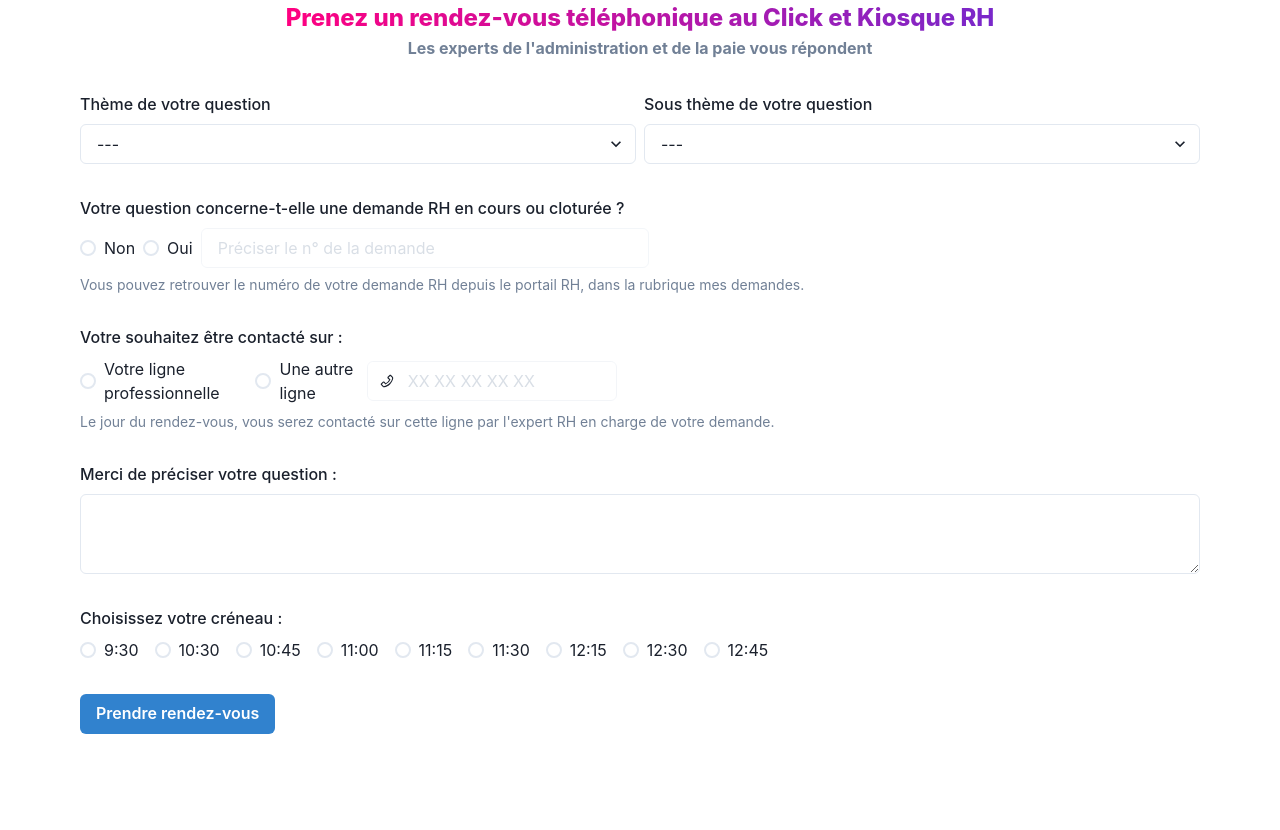
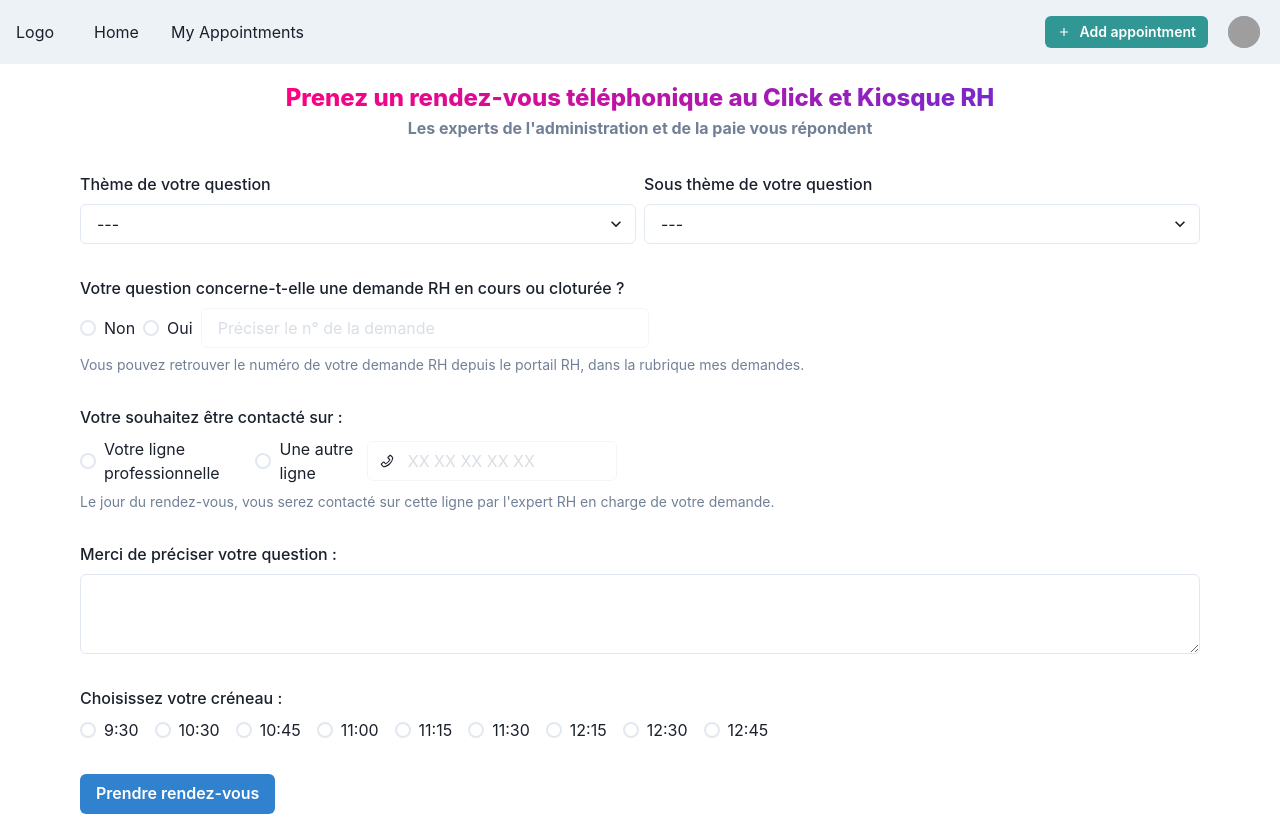
Before and after one commit to alexCoding42/one-click-rh, a React (Create React App) app: page / in a window 1280 px wide. Before the commit the page ends 800 px from the top, so only its background shows below. Built offline with nearby package versions, Linux system fonts and the light colour scheme; grey boxes are pictures that could not be loaded; what @aws-amplify/datastore, aws-amplify would draw is missing.

Commit message:
Fetch appointments from AWS Amplify

```diff
--- a/package.json
+++ b/package.json
@@ -13,6 +13,7 @@
     "@types/node": "^12.0.0",
     "@types/react": "^16.9.0",
     "@types/react-dom": "^16.9.0",
+    "@types/react-router-dom": "^5.1.7",
     "@types/yup": "^0.29.11",
     "aws-amplify": "^3.3.14",
     "formik": "^2.2.6",
@@ -20,6 +21,7 @@
     "react": "^17.0.1",
     "react-dom": "^17.0.1",
     "react-icons": "^3.0.0",
+    "react-router-dom": "^5.2.0",
     "react-scripts": "4.0.1",
     "typescript": "^3.9.5",
     "web-vitals": "^0.2.2",
--- a/src/App.tsx
+++ b/src/App.tsx
@@ -1,9 +1,16 @@
 import * as React from 'react';
 import { ChakraProvider, theme } from '@chakra-ui/react';
+import { Route, Switch } from 'react-router-dom';
+import NavBar from './components/NavBar';
 import HomePage from './pages/HomePage';
+import MyAppointmentsPage from './pages/MyAppointmentsPage';
 
 export const App = () => (
   <ChakraProvider theme={theme}>
-    <HomePage />
+    <NavBar />
+    <Switch>
+      <Route exact path='/' component={HomePage} />
+      <Route exact path='/my-appointments' component={MyAppointmentsPage} />
+    </Switch>
   </ChakraProvider>
 );
--- /dev/null
+++ b/src/components/NavBar.tsx
@@ -0,0 +1,113 @@
+import React, { ReactNode } from 'react';
+import { Link as ReachLink } from 'react-router-dom';
+import {
+  Avatar,
+  Box,
+  Button,
+  Flex,
+  HStack,
+  IconButton,
+  Link,
+  Menu,
+  MenuButton,
+  MenuDivider,
+  MenuItem,
+  MenuList,
+  Stack,
+  useDisclosure,
+} from '@chakra-ui/react';
+import {
+  MdMenu as MenuIcon,
+  MdClose as CloseIcon,
+  MdAdd as AddIcon,
+} from 'react-icons/md';
+
+const Links = [
+  { linkName: 'Home', to: '/' },
+  { linkName: 'My Appointments', to: 'my-appointments' },
+];
+
+const NavLink = ({ children, to }: { children: ReactNode; to: string }) => (
+  <Link
+    as={ReachLink}
+    px={2}
+    py={1}
+    rounded={'md'}
+    _hover={{ textDecoration: 'none', bg: 'gray.200' }}
+    to={to}
+  >
+    {children}
+  </Link>
+);
+
+const Navbar = () => {
+  const { isOpen, onOpen, onClose } = useDisclosure();
+
+  return (
+    <Box bg={'gray.100'} px={4}>
+      <Flex h={16} alignItems={'center'} justifyContent={'space-between'}>
+        <IconButton
+          size={'md'}
+          icon={isOpen ? <CloseIcon /> : <MenuIcon />}
+          aria-label={'Open Menu'}
+          display={{ md: !isOpen ? 'none' : 'inherit' }}
+          onClick={isOpen ? onClose : onOpen}
+        />
+        <HStack spacing={8} alignItems={'center'}>
+          <Box>Logo</Box>
+          <HStack as={'nav'} spacing={4} display={{ base: 'none', md: 'flex' }}>
+            {Links.map((link, index) => (
+              <NavLink key={index} to={link.to}>
+                {link.linkName}
+              </NavLink>
+            ))}
+          </HStack>
+        </HStack>
+        <Flex alignItems={'center'}>
+          <Button
+            variant={'solid'}
+            colorScheme={'teal'}
+            size={'sm'}
+            mr={4}
+            leftIcon={<AddIcon />}
+          >
+            Add appointment
+          </Button>
+          <Menu>
+            <MenuButton
+              as={Button}
+              rounded={'full'}
+              variant={'link'}
+              cursor={'pointer'}
+            >
+              <Avatar
+                size={'sm'}
+                // TODO: replace with dynamic avatar
+                src={
+                  'https://images.unsplash.com/photo-1493666438817-866a91353ca9?ixlib=rb-0.3.5&q=80&fm=jpg&crop=faces&fit=crop&h=200&w=200&s=b616b2c5b373a80ffc9636ba24f7a4a9'
+                }
+              />
+            </MenuButton>
+            <MenuList>
+              <MenuItem>Sign Out</MenuItem>
+            </MenuList>
+          </Menu>
+        </Flex>
+      </Flex>
+
+      {isOpen ? (
+        <Box pb={4}>
+          <Stack as={'nav'} spacing={4}>
+            {Links.map((link, index) => (
+              <NavLink key={index} to={link.to}>
+                {link.linkName}
+              </NavLink>
+            ))}
+          </Stack>
+        </Box>
+      ) : null}
+    </Box>
+  );
+};
+
+export default Navbar;
--- a/src/index.tsx
+++ b/src/index.tsx
@@ -1,6 +1,8 @@
 import { ColorModeScript } from '@chakra-ui/react';
 import * as React from 'react';
 import ReactDOM from 'react-dom';
+import { BrowserRouter as Router } from 'react-router-dom';
+
 import { App } from './App';
 import reportWebVitals from './reportWebVitals';
 import * as serviceWorker from './serviceWorker';
@@ -12,7 +14,9 @@
 ReactDOM.render(
   <React.StrictMode>
     <ColorModeScript />
-    <App />
+    <Router>
+      <App />
+    </Router>
   </React.StrictMode>,
   document.getElementById('root')
 );
--- a/src/pages/HomePage.tsx
+++ b/src/pages/HomePage.tsx
@@ -29,9 +29,10 @@
 import { DataStore } from '@aws-amplify/datastore';
 import { Appointment } from '../models';
 import { formSchema } from '../utils/validationSchema/formSchema';
-import { IFormInputs } from '../types';
+import { IAppointment } from '../types';
 
-const initialValues: IFormInputs = {
+const initialValues: IAppointment = {
+  id: '',
   theme: '',
   subTheme: '',
   closedRequest: '',
@@ -82,7 +83,7 @@
     setTheme(theme.toUpperCase());
   };
 
-  const handleSubmit = async (values: IFormInputs) => {
+  const handleSubmit = async (values: IAppointment) => {
     try {
       setIsSubmitting(true);
       const appointment = { ...values };
@@ -112,7 +113,7 @@
   };
 
   return (
-    <Container maxW='6xl'>
+    <Container maxW='6xl' my={4}>
       <Flex direction='column'>
         <Box mb={8}>
           <Center>
--- /dev/null
+++ b/src/pages/MyAppointmentsPage.tsx
@@ -0,0 +1,81 @@
+import React, { useEffect, useState } from 'react';
+import { DataStore } from '@aws-amplify/datastore';
+import { Box, Button, chakra, Flex, Skeleton, Text } from '@chakra-ui/react';
+import { Appointment } from '../models';
+import { IAppointment } from '../types';
+
+const MyAppointmentsPage = () => {
+  const [appointments, setAppointments] = useState<IAppointment[]>([]);
+  const [isLoading, setIsLoading] = useState<boolean>(false);
+
+  useEffect(() => {
+    fetchAppointments();
+  }, []);
+
+  const fetchAppointments = async () => {
+    try {
+      setIsLoading(true);
+      const appts = await DataStore.query(Appointment);
+      setAppointments(appts);
+      setIsLoading(false);
+    } catch (error) {
+      console.error(error);
+      setIsLoading(false);
+    }
+  };
+
+  return (
+    <Box>
+      <Skeleton isLoaded={!isLoading}>
+        {appointments.map((appointment: IAppointment) => (
+          <Flex
+            bg='gray.600'
+            p={50}
+            w='full'
+            alignItems='center'
+            justifyContent='center'
+          >
+            <Box
+              key={appointment.id}
+              mx='auto'
+              px={8}
+              py={4}
+              borderRadius='lg'
+              boxShadow='lg'
+              bg='white'
+              w='2xl'
+            >
+              <Flex justifyContent='space-between' alignItems='center'>
+                <chakra.span fontSize='sm' color='gray.600'>
+                  {appointment.hour}
+                </chakra.span>
+                <Button
+                  size='sm'
+                  bg='red.600'
+                  color='white'
+                  fontSize='sm'
+                  fontWeight='700'
+                  borderRadius='md'
+                  _hover={{ bg: 'red.500' }}
+                >
+                  Delete
+                </Button>
+              </Flex>
+
+              <Box mt={2}>
+                <Text href='#' fontSize='2xl' color='gray.700' fontWeight='700'>
+                  Sujet du rendez-vous: {appointment.theme.toLowerCase()}
+                </Text>
+                <chakra.p mt={2} color='gray.600'>
+                  {appointment.subTheme.toLowerCase()}
+                </chakra.p>
+              </Box>
+            </Box>
+          </Flex>
+        ))}
+      </Skeleton>
+    </Box>
+  );
+};
+
+export default MyAppointmentsPage;
--- a/src/types/index.ts
+++ b/src/types/index.ts
@@ -1,4 +1,5 @@
-export interface IFormInputs {
+export interface IAppointment {
+  id: string;
   theme: string;
   subTheme: string;
   closedRequest: string;
```
Also changed, not shown: 1 other file (tests, documents, lock files or other folders).
